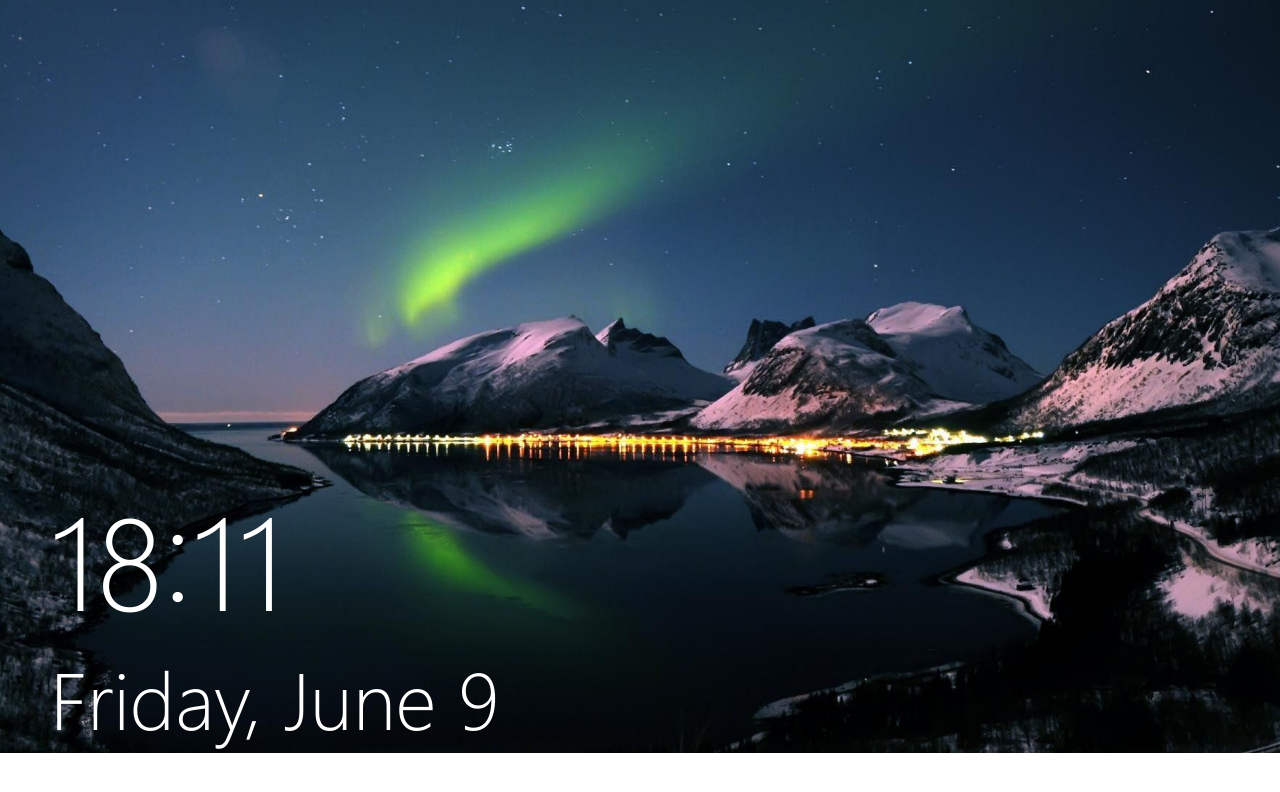
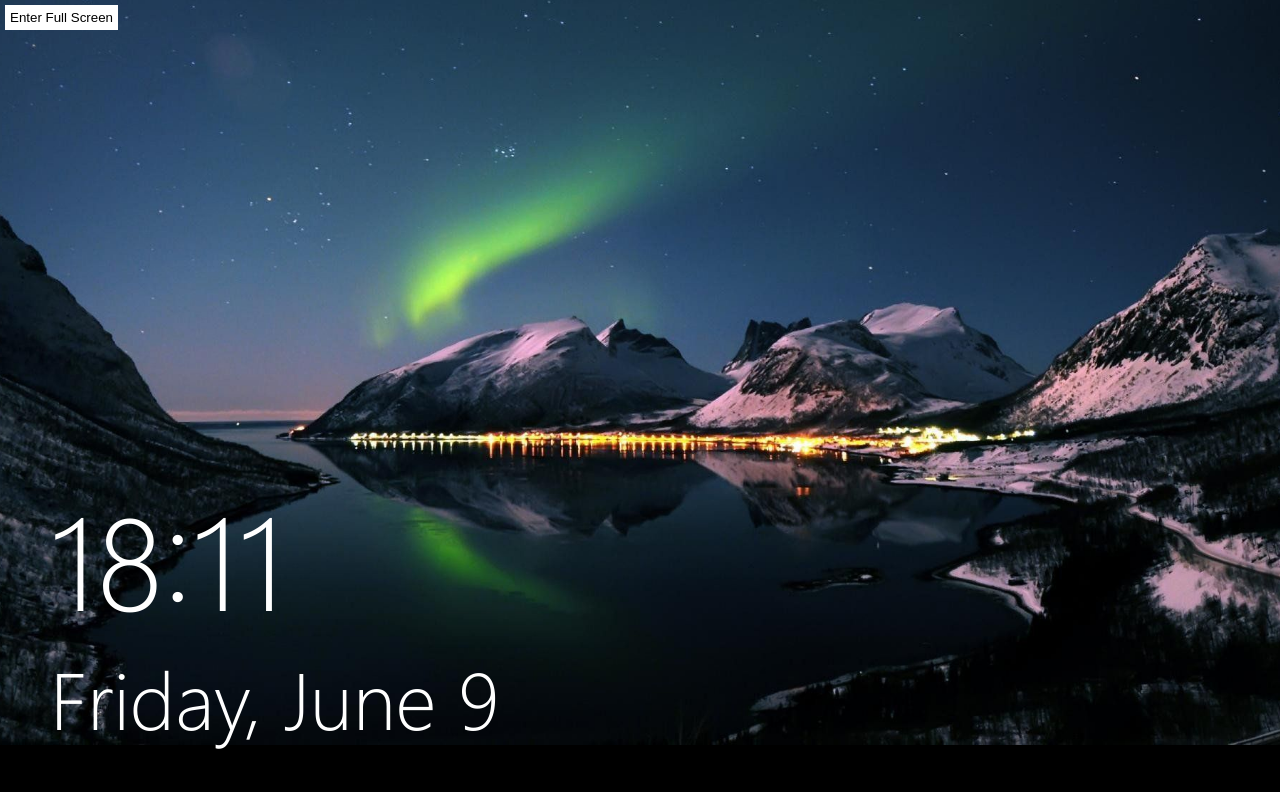
Before and after one commit to aestrada7/w-slide, a Next.js app: page / in a window 1280 px wide. Shown: the top 792 px of the page. Built offline with nearby package versions, Linux system fonts and the light colour scheme.

Commit message:
Additional fixes, it now reads from the folder directly instead of hardcoding images

```diff
--- a/components/ImageCarousel.js
+++ b/components/ImageCarousel.js
@@ -24,7 +24,7 @@ const ImageCarousel = ({ seconds, images }) => {
             { currentImage && (
                 <div className="image">
                     <img className={`animation-${seconds}`} src={currentImage} onAnimationIteration={() => nextImage()} />
-                    <img className="last-image" src={lastImage}></img>
+                    <img className="last-image" src={lastImage} />
                 </div>
             )}
         </React.Fragment>
--- /dev/null
+++ b/next.config.js
@@ -0,0 +1,8 @@
+module.exports = {
+    webpack5: true,
+    webpack: (config) => {
+        config.resolve.fallback = { fs: false };
+
+        return config;
+    },
+};
--- a/package.json
+++ b/package.json
@@ -1,6 +1,6 @@
 {
   "name": "w-slide",
-  "version": "0.0.2",
+  "version": "0.0.3",
   "dependencies": {
     "axios": "^0.21.0",
     "isomorphic-fetch": "^2.2.1",
--- a/pages/index.js
+++ b/pages/index.js
@@ -5,6 +5,7 @@ const Index = ({ imageURLs }) => {
     const options = { weekday: 'long', month: 'long', day: 'numeric' };
     const [ time, setTime ] = useState(new Date());
     const [ dateStr, setDateStr ] = useState(time.toLocaleDateString('en-US', options));
+    const [ isFullScreen, setIsFullScreen ] = useState(false);
 
     useEffect(() => {
         const interval = setInterval(() => {
@@ -21,8 +22,14 @@ const Index = ({ imageURLs }) => {
         return (mins < 10) ? '0' + mins : mins;
     }
 
+    let goFullScreen = () => {
+        setIsFullScreen(true);
+        document.querySelector('body').requestFullscreen();
+    }
+
     return(
         <React.Fragment>
+            { !isFullScreen ? <button className="full-screen" onClick={() => goFullScreen()}>Enter Full Screen</button> : '' }
             <div className="image-container">
                 <ImageCarousel seconds="10" images={imageURLs}></ImageCarousel>
             </div>
@@ -35,7 +42,13 @@ const Index = ({ imageURLs }) => {
 }
 
 Index.getInitialProps = async({}) => {
-    let imageURLs = [ './temp/945950.jpg', './temp/Wallpaper-1920x1080-4k.jpg', './temp/wp8172556.jpg' ]
+    let imageURLs = [];
+
+    const fs = require('fs');
+    fs.readdirSync('./public/temp/').forEach(file => {
+        imageURLs.push(`./temp/${file}`);
+    });
+
     return { imageURLs };
 }
 
--- a/scss/styles.scss
+++ b/scss/styles.scss
@@ -7,6 +7,20 @@
 body {
     margin: 0;
     overflow: hidden;
+    background-color: #000;
+    position: relative;
+    width: 100vw;
+    height: 100vh;
+}
+
+.full-screen {
+    position: absolute;
+    top: 0;
+    left: 0;
+    padding: 5px;
+    margin: 5px;
+    background-color: #fff;
+    border: #000;
 }
 
 .time-container {
@@ -17,7 +31,6 @@ body {
     .time {
         font-family: 'SegoeL';
         font-size: 8.125rem;
-        //font-size: 7vw;
         color: #fff;
 
         .colon {
```
